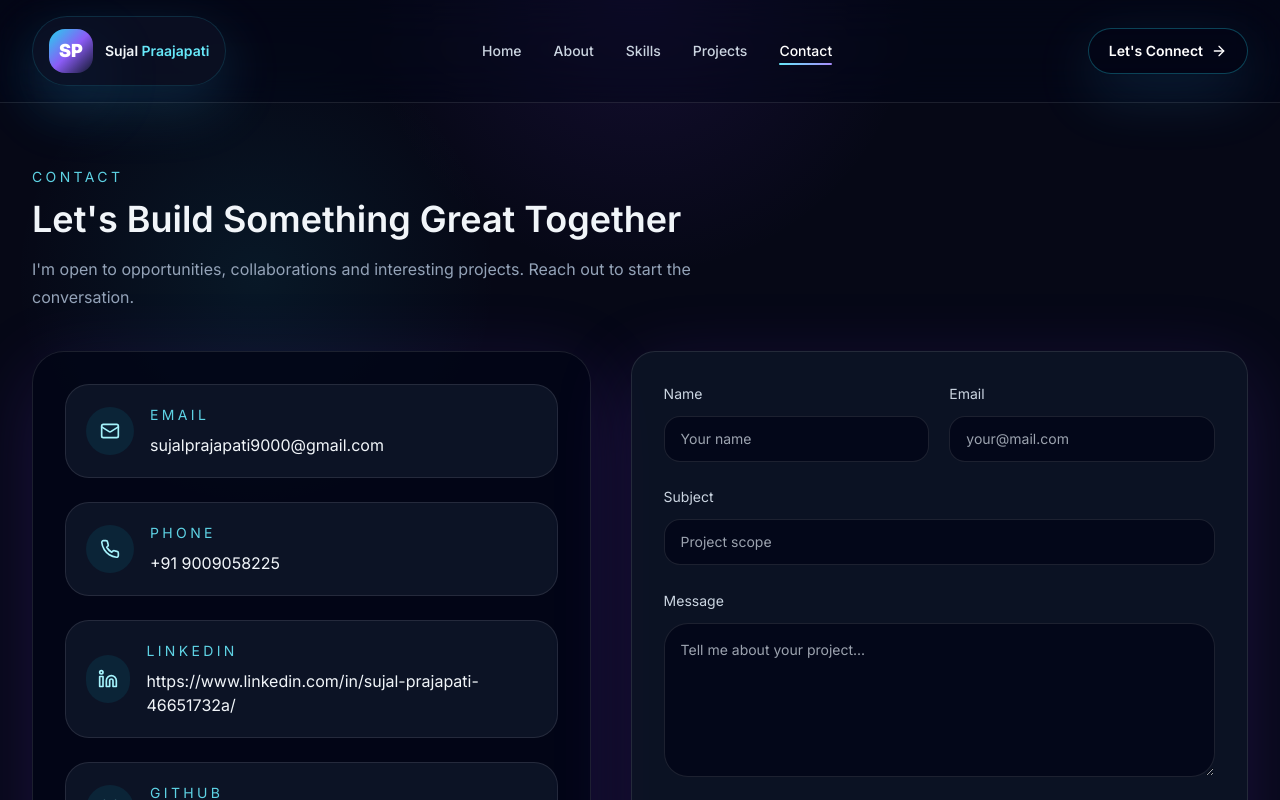
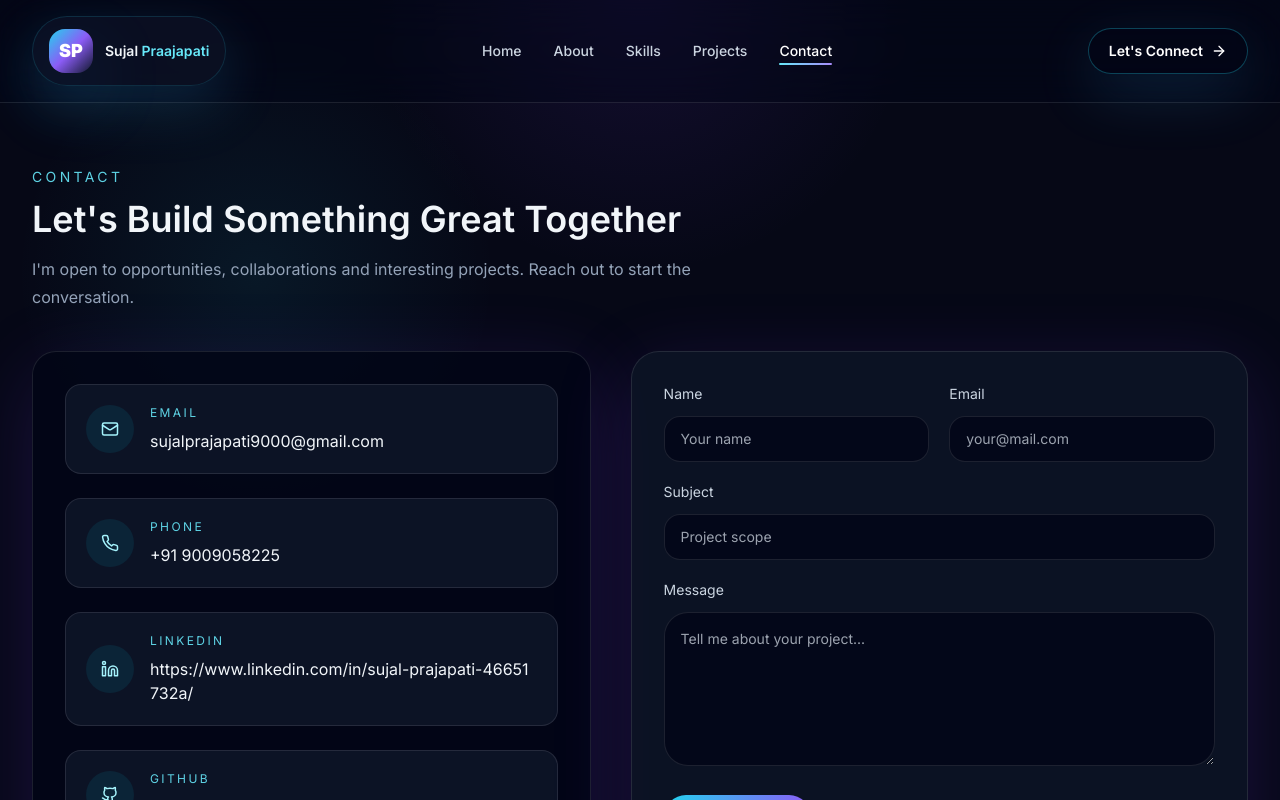
Before and after one commit to 900sujal/Sujal-Portfolio-2026, a Next.js app: page /contact in a window 1280 px wide. Shown: the top 800 px of the page. Built offline with nearby package versions, Linux system fonts and the light colour scheme.

Commit message:
Add complete portfolio website

```diff
--- a/app/contact/page.tsx
+++ b/app/contact/page.tsx
@@ -5,23 +5,29 @@ import { ContactForm } from '@/components/ContactForm'
 const details = [
   { label: 'Email', value: 'sujalprajapati9000@gmail.com', icon: Mail, href: 'mailto:sujalprajapati9000@gmail.com' },
   { label: 'Phone', value: '+91 9009058225', icon: Phone, href: 'tel:+919009058225' },
-  { label: 'LinkedIn', value: 'https://www.linkedin.com/in/sujal-prajapati-46651732a/', icon: Linkedin, href: '#' },
-  { label: 'GitHub', value: 'https://github.com/900sujal', icon: Github, href: '#' },
+  { label: 'LinkedIn', value: 'https://www.linkedin.com/in/sujal-prajapati-46651732a/', icon: Linkedin, href: 'https://www.linkedin.com/in/sujal-prajapati-46651732a/' },
+  { label: 'GitHub', value: 'https://github.com/900sujal', icon: Github, href: 'https://github.com/900sujal' },
 ]
 
 export default function ContactPage() {
   return (
-    <section className="px-5 py-16 lg:px-8">
+    <section className="px-4 py-12 sm:px-5 sm:py-16 lg:px-8">
       <div className="mx-auto max-w-7xl">
         <SectionHeading eyebrow="Contact" title="Let's Build Something Great Together" subtitle="I&apos;m open to opportunities, collaborations and interesting projects. Reach out to start the conversation." />
-        <div className="grid gap-10 lg:grid-cols-[0.95fr_1.05fr]">
-          <div className="space-y-6 rounded-[2rem] border border-white/10 bg-slate-950/80 p-8 shadow-glow">
+        <div className="grid gap-6 md:gap-8 lg:grid-cols-[0.95fr_1.05fr] lg:gap-10">
+          <div className="space-y-4 rounded-[1.5rem] border border-white/10 bg-slate-950/80 p-4 shadow-glow sm:p-5 lg:space-y-6 lg:p-8">
             {details.map(item => (
-              <a key={item.label} href={item.href} className="group flex items-center gap-4 rounded-3xl border border-white/10 bg-slate-900/80 px-5 py-5 text-slate-300 transition hover:border-cyan-400/30 hover:text-cyan-100">
-                <span className="inline-flex h-12 w-12 items-center justify-center rounded-3xl bg-cyan-500/10 text-cyan-200"><item.icon size={20} /></span>
-                <div>
-                  <p className="text-sm uppercase tracking-[0.24em] text-cyan-300/90">{item.label}</p>
-                  <p className="mt-2 text-base text-slate-100">{item.value}</p>
+              <a
+                key={item.label}
+                href={item.href}
+                target={item.href.startsWith('http') ? '_blank' : undefined}
+                rel={item.href.startsWith('http') ? 'noopener noreferrer' : undefined}
+                className="group flex items-center gap-3 rounded-2xl border border-white/10 bg-slate-900/80 px-3 py-3 text-slate-300 transition hover:border-cyan-400/30 hover:text-cyan-100 sm:gap-4 sm:px-4 lg:px-5 lg:py-5"
+              >
+                <span className="inline-flex h-10 w-10 shrink-0 items-center justify-center rounded-2xl bg-cyan-500/10 text-cyan-200 sm:h-12 sm:w-12 sm:rounded-3xl"><item.icon size={18} /></span>
+                <div className="min-w-0">
+                  <p className="text-[10px] uppercase tracking-[0.2em] text-cyan-300/90 sm:text-xs">{item.label}</p>
+                  <p className="mt-1 break-all text-sm text-slate-100 sm:mt-2 sm:text-base">{item.value}</p>
                 </div>
               </a>
             ))}
--- a/components/ContactForm.tsx
+++ b/components/ContactForm.tsx
@@ -15,45 +15,70 @@ export function ContactForm() {
 
   const handleSubmit = async (e: React.FormEvent<HTMLFormElement>) => {
     e.preventDefault()
+
     if (!form.name || !form.email || !form.subject || !form.message) {
       setStatus('error')
       return
     }
+
     setStatus('loading')
-    await new Promise(resolve => setTimeout(resolve, 900))
-    setStatus('success')
-    setForm(initialState)
+
+    try {
+      const response = await fetch('https://formsubmit.co/ajax/sujalprajapati9000@gmail.com', {
+        method: 'POST',
+        headers: {
+          'Content-Type': 'application/json',
+          Accept: 'application/json',
+        },
+        body: JSON.stringify({
+          name: form.name,
+          email: form.email,
+          subject: form.subject,
+          message: form.message,
+        }),
+      })
+
+      if (!response.ok) {
+        throw new Error('Submit failed')
+      }
+
+      setStatus('success')
+      setForm(initialState)
+    } catch (error) {
+      setStatus('error')
+      window.location.href = `mailto:sujalprajapati9000@gmail.com?subject=${encodeURIComponent(form.subject)}&body=${encodeURIComponent(`Name: ${form.name}\nEmail: ${form.email}\n\n${form.message}`)}`
+    }
   }
 
   return (
-    <motion.form initial={{ opacity: 0, y: 24 }} whileInView={{ opacity: 1, y: 0 }} viewport={{ once: true, amount: 0.3 }} onSubmit={handleSubmit} className="grid gap-5 rounded-3xl border border-white/10 bg-slate-900/70 p-8 shadow-glow">
+    <motion.form initial={{ opacity: 0, y: 24 }} whileInView={{ opacity: 1, y: 0 }} viewport={{ once: true, amount: 0.3 }} onSubmit={handleSubmit} className="w-full rounded-[1.75rem] border border-white/10 bg-slate-900/70 p-5 shadow-glow sm:p-6 lg:p-8">
       <div className="grid gap-5 sm:grid-cols-2">
-        <label className="space-y-3 text-sm text-slate-300">
+        <label className="space-y-2 text-sm text-slate-300 sm:space-y-3">
           <span>Name</span>
           <input name="name" value={form.name} onChange={handleChange} className="w-full rounded-2xl border border-white/10 bg-slate-950/80 px-4 py-3 text-slate-100 outline-none transition focus:border-cyan-300/70" placeholder="Your name" />
         </label>
-        <label className="space-y-3 text-sm text-slate-300">
+        <label className="space-y-2 text-sm text-slate-300 sm:space-y-3">
           <span>Email</span>
           <input name="email" type="email" value={form.email} onChange={handleChange} className="w-full rounded-2xl border border-white/10 bg-slate-950/80 px-4 py-3 text-slate-100 outline-none transition focus:border-cyan-300/70" placeholder="your@mail.com" />
         </label>
       </div>
 
-      <label className="space-y-3 text-sm text-slate-300">
+      <label className="mt-5 block space-y-2 text-sm text-slate-300 sm:space-y-3">
         <span>Subject</span>
         <input name="subject" value={form.subject} onChange={handleChange} className="w-full rounded-2xl border border-white/10 bg-slate-950/80 px-4 py-3 text-slate-100 outline-none transition focus:border-cyan-300/70" placeholder="Project scope" />
       </label>
 
-      <label className="space-y-3 text-sm text-slate-300">
+      <label className="mt-5 block space-y-2 text-sm text-slate-300 sm:space-y-3">
         <span>Message</span>
         <textarea name="message" value={form.message} onChange={handleChange} rows={6} className="w-full rounded-3xl border border-white/10 bg-slate-950/80 px-4 py-4 text-slate-100 outline-none transition focus:border-cyan-300/70" placeholder="Tell me about your project..."></textarea>
       </label>
 
-      <button type="submit" className="inline-flex items-center justify-center gap-2 rounded-full bg-gradient-to-r from-cyan-400 to-violet-500 px-6 py-3 text-sm font-semibold text-slate-950 transition hover:brightness-110">
+      <button type="submit" className="mt-6 inline-flex w-full items-center justify-center gap-2 rounded-full bg-gradient-to-r from-cyan-400 to-violet-500 px-6 py-3 text-sm font-semibold text-slate-950 transition hover:brightness-110 sm:w-auto">
         {status === 'loading' ? 'Sending...' : 'Send Message'}
       </button>
 
-      {status === 'success' && <p className="text-sm text-emerald-300">Message ready to send. Integration can be added with Formspree or Resend.</p>}
-      {status === 'error' && <p className="text-sm text-rose-300">Please complete every field before sending.</p>}
+      {status === 'success' && <p className="mt-4 text-sm text-emerald-300">Your message was sent successfully.</p>}
+      {status === 'error' && <p className="mt-4 text-sm text-rose-300">Please complete every field before sending.</p>}
     </motion.form>
   )
 }
```
